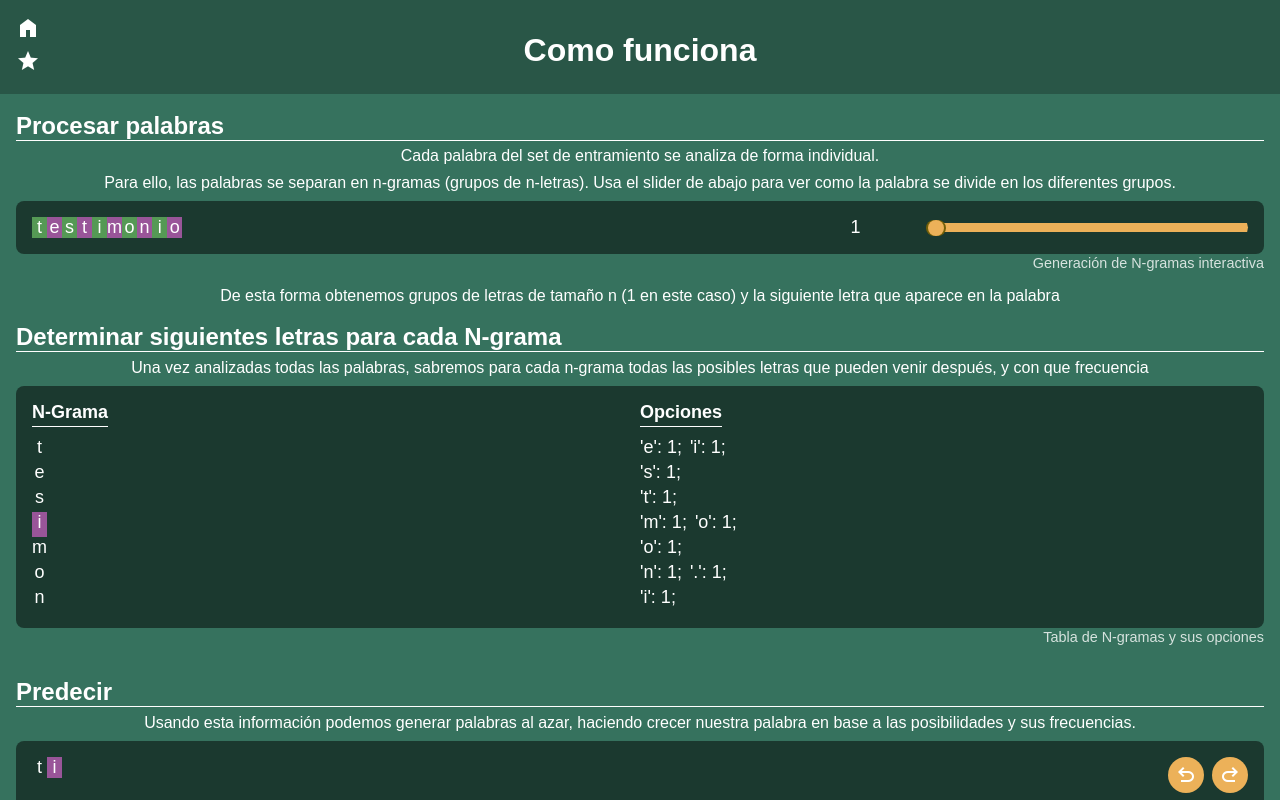
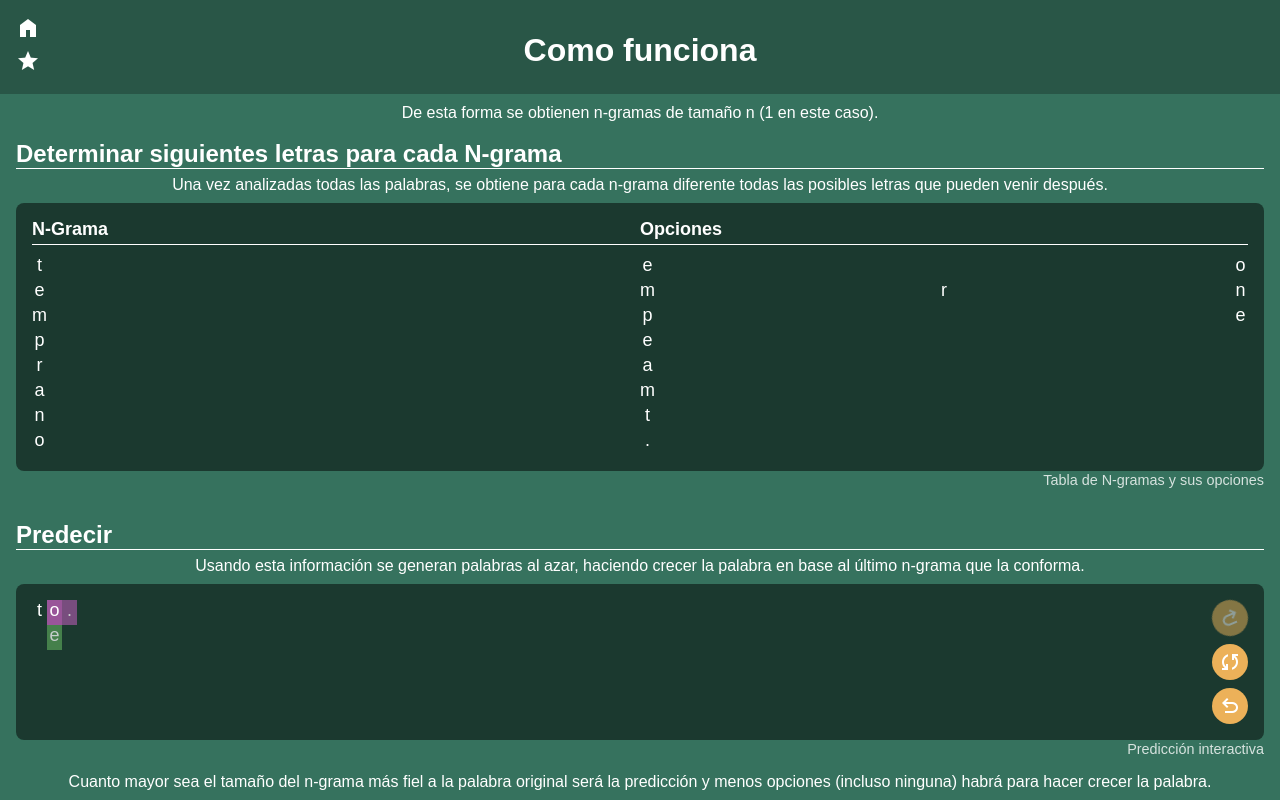
Before and after one commit to joseignacioLS/markov-name-generator, a Next.js app: page /how-it-works in a window 1280 px wide. Both pictures are taken after a click on the button "redo". Built offline with nearby package versions, Linux system fonts and the light colour scheme.

Commit message:
feature: improve interactivity in how it works

```diff
--- a/app/components/HowItWorks/HowItWorks.tsx
+++ b/app/components/HowItWorks/HowItWorks.tsx
@@ -3,7 +3,6 @@
 import { ChangeEvent, useEffect, useState } from "react";
 import RangeInput from "../RangeInput/RangeInput";
 import styles from "./styles.module.scss";
-import SelectInput from "../SelectInput/SelectInput";
 import Button from "../Button/Button";
 
 const color: { [key: number]: string } = {
@@ -45,7 +44,7 @@ const processWord = (
 
 interface IProps {}
 const HowItWorks = ({}: IProps) => {
-  const exampleWord = "testimonio";
+  const exampleWord = "temperamento";
 
   const [input, setInput] = useState({
     window: 1,
@@ -59,18 +58,18 @@ const HowItWorks = ({}: IProps) => {
     generatedWord.slice(generatedWord.length - +input.window)
   );
 
+  const [disableButtons, setDisableButtons] = useState({
+    next: false,
+    change: true,
+    back: true,
+  });
+
   const handleInput = (e: ChangeEvent<HTMLInputElement>) => {
     const { name, value } = e.target;
     setInput((oldState) => {
       return { ...oldState, [name]: value };
     });
     setGeneratedWord(exampleWord.slice(0, +value));
-  };
-
-  const handleGenerateStep = (e: ChangeEvent<HTMLSelectElement>) => {
-    const { value } = e.target;
-    if (value === "") return;
-    setGeneratedWord((oldValue) => oldValue + value);
   };
 
   const resetGeneratedWord = () => {
@@ -92,8 +91,43 @@ const HowItWorks = ({}: IProps) => {
     });
   };
 
+  const modifyLastLetter = () => {
+    setGeneratedWord((oldState) => {
+      const base = oldState.slice(
+        oldState.length - (+input.window + 1),
+        oldState.length - 1
+      );
+      const options = Object.keys(processedWord[base]).filter(
+        (v) => v !== "." && v !== oldState[oldState.length - 1]
+      );
+      if (options.length === 0) {
+        return oldState;
+      }
+      return (
+        oldState.slice(0, oldState.length - 1) +
+        options[Math.floor(Math.random() * options.length)]
+      );
+    });
+  };
+
   useEffect(() => {
-    setSelectedNGram(generatedWord.slice(generatedWord.length - +input.window));
+    const ngram = generatedWord.slice(generatedWord.length - +input.window);
+    setSelectedNGram(ngram);
+    const back = generatedWord.length === +input.window;
+    const prevNGram =
+      !back &&
+      generatedWord.slice(
+        generatedWord.length - +input.window - 1,
+        generatedWord.length - 1
+      );
+    const prevOptions = prevNGram ? Object.keys(processedWord[prevNGram]) : [];
+    const change = back || prevOptions.length < 2;
+
+    const options = Object.keys(processedWord[ngram]).filter((v) => v !== ".");
+    const next = options.length < 1;
+    setDisableButtons((oldState) => {
+      return { ...oldState, back, change, next };
+    });
   }, [generatedWord]);
 
   const processedWord = processWord(exampleWord, input.window);
@@ -108,8 +142,6 @@ const HowItWorks = ({}: IProps) => {
           </p>
           <p>
             Para ello, las palabras se separan en n-gramas (grupos de n-letras).
-            Usa el slider de abajo para ver como la palabra se divide en los
-            diferentes grupos.
           </p>
         </div>
         <div className={styles.interactiveExample}>
@@ -140,46 +172,36 @@ const HowItWorks = ({}: IProps) => {
           Generación de N-gramas interactiva
         </span>
         <p>
-          De esta forma obtenemos grupos de letras de tamaño n ({input.window}{" "}
-          en este caso) y la siguiente letra que aparece en la palabra
+          De esta forma se obtienen n-gramas de tamaño n ({input.window} en este
+          caso).
         </p>
       </section>
       <section className={styles.howToBlock}>
         <h2>Determinar siguientes letras para cada N-grama</h2>
         <p>
-          Una vez analizadas todas las palabras, sabremos para cada n-grama
-          todas las posibles letras que pueden venir después, y con que
-          frecuencia
+          Una vez analizadas todas las palabras, se obtiene para cada n-grama
+          diferente todas las posibles letras que pueden venir después.
         </p>
         <div className={styles.interactiveExample}>
           <div className={styles.ngramTable}>
+            <div className={styles.row}>
               <span>N-Grama</span>
               <span>Opciones</span>
+            </div>
             {Object.keys(processedWord)
               .filter((k) => {
                 return k.length === +input.window;
               })
               .map((k, i) => {
                 return (
-                  <>
-                    <span
-                      key={k + i}
-                      style={{
-                        backgroundColor: selectedNGram === k ? color[1] : "",
-                      }}
-                    >
-                      {k}
-                    </span>
-                    <div key={k + "__options"} className={styles.ngramOptions}>
+                  <div key={k + i} className={styles.row}>
+                    <span>{k}</span>
+                    <div className={styles.ngramOptions}>
                       {Object.keys(processedWord[k]).map((sk) => {
-                        return (
-                          <span
-                            key={k + "_" + sk}
-                          >{`'${sk}': ${processedWord[k][sk]}`}</span>
-                        );
+                        return <span key={k + "_" + sk}>{sk}</span>;
                       })}
                     </div>
-                  </>
+                  </div>
                 );
               })}
           </div>
@@ -190,70 +212,103 @@ const HowItWorks = ({}: IProps) => {
       <section className={styles.howToBlock}>
         <h2>Predecir</h2>
         <p>
-          Usando esta información podemos generar palabras al azar, haciendo
-          crecer nuestra palabra en base a las posibilidades y sus frecuencias.
+          Usando esta información se generan palabras al azar, haciendo crecer
+          la palabra en base al último n-grama que la conforma.
         </p>
         <div className={styles.interactiveExample}>
           <div className={styles.splittedWordWrapper}>
             {generatedWord.split("").map((chr, i) => {
+              if (
+                i === generatedWord.length - 1 &&
+                generatedWord.length > +input.window
+              ) {
+                const prevNGram = generatedWord.slice(
+                  generatedWord.length - +input.window - 1,
+                  generatedWord.length - 1
+                );
+                const otherOptions = Object.keys(
+                  processedWord[prevNGram]
+                ).filter((v) => v !== chr);
+                const nextOptions = Object.keys(processedWord[selectedNGram]);
                 return (
+                  <div key={i + chr} style={{ display: "flex" }}>
+                    <div>
                       <span
-                  key={i + chr}
                         style={{
-                    backgroundColor:
-                      i >= generatedWord.length - input.window ? color[1] : "",
+                          backgroundColor: color[1],
                         }}
                       >
                         {chr}
                       </span>
+                      {otherOptions.map((o) => {
+                        return (
+                          <span
+                            key={o}
+                            style={{
+                              opacity: ".75",
+                              backgroundColor: color[0],
+                            }}
+                          >
+                            {o}
+                          </span>
                         );
                       })}
                     </div>
-          {/* <SelectInput
-            name="options"
-            value=""
-            setValue={handleGenerateStep}
-            options={[
-              { name: "Siguiente", value: "" },
-              ...Object.keys(
-                processedWord[
-                  generatedWord.slice(generatedWord.length - input.window)
-                ]
-              )
-                .filter((k) => k !== ".")
-                .map((k) => {
-                  return {
-                    name: k,
-                    value: k,
-                  };
-                }),
-            ]}
-          /> */}
+                    <div>
+                      {nextOptions.map((o) => {
+                        return (
+                          <span
+                            key={o}
+                            style={{
+                              opacity: ".75",
+                              backgroundColor: color[1],
+                            }}
+                          >
+                            {o}
+                          </span>
+                        );
+                      })}
+                    </div>
+                  </div>
+                );
+              }
+              return <span key={i + chr}>{chr}</span>;
+            })}
+          </div>
           <div
             style={{
               justifySelf: "right",
+              flexDirection: "column",
               display: "flex",
               gap: ".5rem",
             }}
           >
             <Button
+              onClick={addLetterToWord}
+              size="small"
+              disabled={disableButtons.next}
+            >
+              <span className="material-symbols-outlined filled">redo</span>
+            </Button>
+            <Button
+              onClick={modifyLastLetter}
+              size="small"
+              disabled={disableButtons.change}
+            >
+              <span className="material-symbols-outlined filled">sync</span>
+            </Button>
+            <Button
               onClick={resetGeneratedWord}
               size="small"
-              disabled={generatedWord.length <= +input.window}
+              disabled={disableButtons.back}
             >
               <span className="material-symbols-outlined filled">undo</span>
-            </Button>
-            {/* <Button onClick={addLetterToWord} size="small" disabled>
-              <span className="material-symbols-outlined filled">sync</span>
-            </Button> */}
-            <Button onClick={addLetterToWord} size="small">
-              <span className="material-symbols-outlined filled">redo</span>
             </Button>
           </div>
         </div>
         <span className={styles.caption}>Predicción interactiva</span>
         <p>
-          Cuanto mayor sea el tamaño del N-grama, más fiel a la palabra original
+          Cuanto mayor sea el tamaño del n-grama más fiel a la palabra original
           será la predicción y menos opciones (incluso ninguna) habrá para hacer
           crecer la palabra.
         </p>
--- a/app/components/HowItWorks/styles.module.scss
+++ b/app/components/HowItWorks/styles.module.scss
@@ -37,6 +37,7 @@
     padding: 1rem;
     display: grid;
     grid-template-columns: 2fr 1fr;
+    height: fit-content;
     gap: 1rem;
     max-width: 100%;
     overflow: hidden;
@@ -52,40 +53,42 @@
   .splittedWordWrapper {
     display: flex;
     flex-wrap: wrap;
-    height: 2ch;
+    align-items: start;
+    height: fit-content;
     width: 100%;
+
+    span {
+      height: 2.5ch;
+    }
   }
 
   .ngramTable {
+    grid-column: 1 / 3;
     font-family: monospace;
     font-size: 18px;
-    grid-column: 1 / 3;
+    display: flex;
+    flex-direction: column;
     width: 100%;
 
-    span {
-      text-align: center;
-      height: 2.5ch;
-    }
+    .row {
+      display: grid;
+      grid-template-columns: 1fr 1fr;
 
-    >span:nth-child(1),
-    >span:nth-child(2) {
-      font-weight: bold;
-      border-bottom: 1px solid white;
-      margin-bottom: 1ch;
-    }
+      &:nth-child(1) {
+        font-weight: bold;
+        border-bottom: 1px solid white;
+        margin-bottom: 1ch;
+      }
 
-    >div span::after {
-      content: ";"
+      span {
+        text-align: center;
+        height: 2.5ch;
+      }
 
-    }
-
-    display: grid;
-    grid-template-columns: 1fr 1fr;
-    grid-template-rows: 3ch repeat(auto-fill, auto);
-
-    .ngramOptions {
-      display: flex;
-      gap: .5rem;
+      .ngramOptions {
+        display: flex;
+        justify-content: space-between;
+      }
     }
   }
 }
```
Lines whose indentation alone changed are shown as unchanged.
